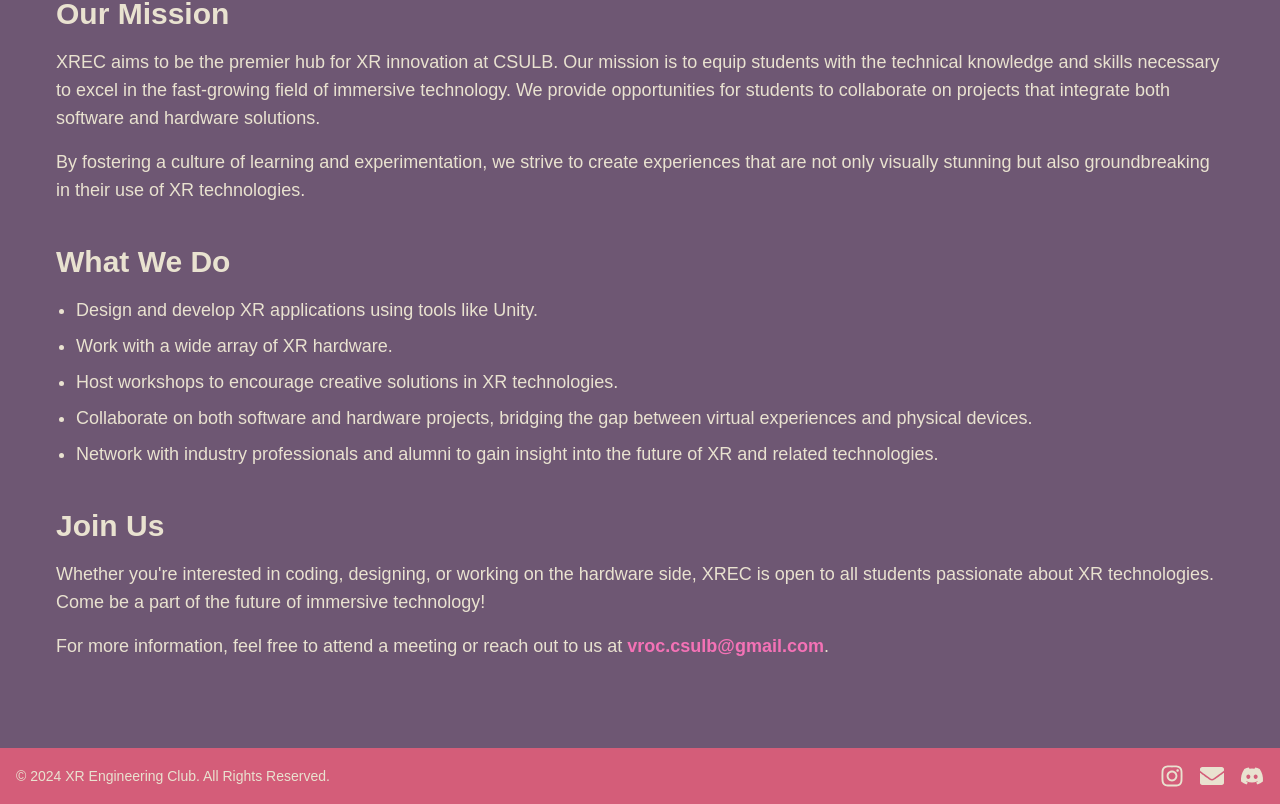
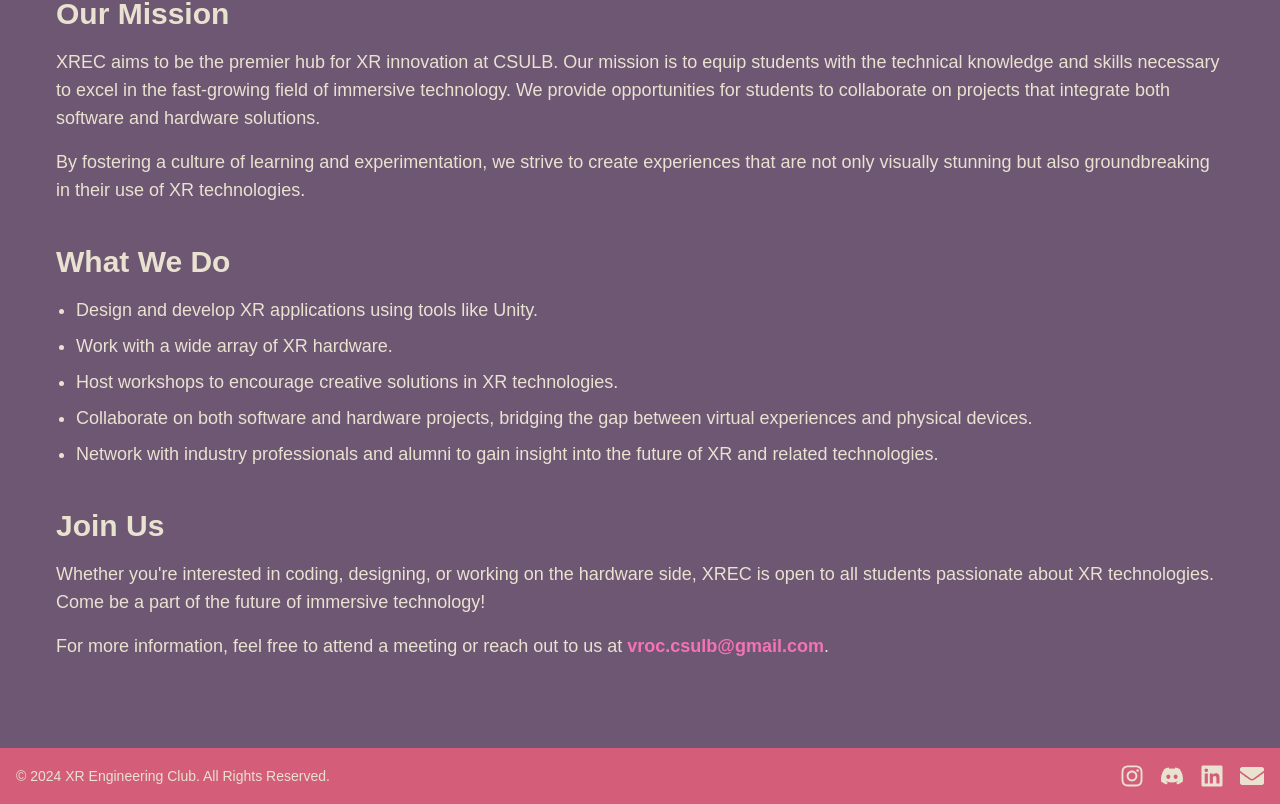
Before and after one commit to chuckmilton/xrec-website, a Next.js app: page /about in a window 1280 px wide. Shown: the part 736-1540 px from the top of the page. Built offline with nearby package versions, Linux system fonts and the light colour scheme.

Commit message:
Add LinkedIn icon to footer

```diff
--- a/src/app/components/Footer.js
+++ b/src/app/components/Footer.js
@@ -1,6 +1,6 @@
 "use client";
 
-import { FaInstagram, FaEnvelope, FaDiscord } from 'react-icons/fa';
+import { FaInstagram, FaEnvelope, FaDiscord, FaLinkedin } from 'react-icons/fa';
 
 export default function Footer() {
   const currentYear = new Date().getFullYear();
@@ -21,11 +21,6 @@
             <FaInstagram className="w-6 h-6" />
           </a>
 
-          {/* Email */}
-          <a href="mailto:vroc.csulb@gmail.com" className="hover:text-gray-400">
-            <FaEnvelope className="w-6 h-6" />
-          </a>
-
           {/* Discord */}
           <a
             href="https://discord.gg/NeQAnJeFNT"
@@ -35,6 +30,21 @@
           >
             <FaDiscord className="w-6 h-6" />
           </a>
+
+          <a
+            href="https://www.linkedin.com/company/xr-engineering-club/"
+            target="_blank"
+            rel="noopener noreferrer"
+            className="hover:text-gray-400"
+          >
+            <FaLinkedin className="w-6 h-6" />
+          </a>
+
+          {/* Email */}
+          <a href="mailto:vroc.csulb@gmail.com" className="hover:text-gray-400">
+            <FaEnvelope className="w-6 h-6" />
+          </a>
+
         </div>
       </div>
     </footer>
```
